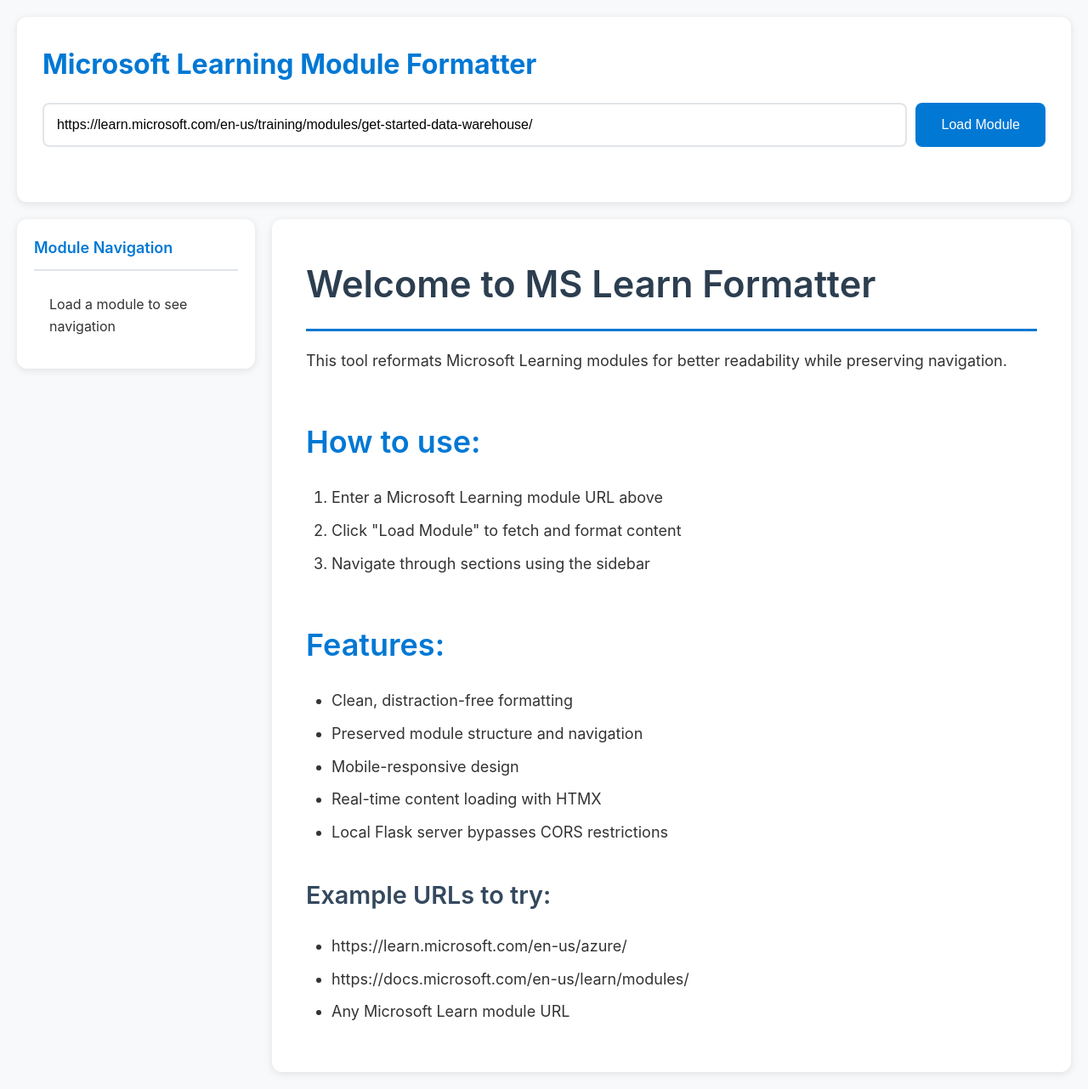
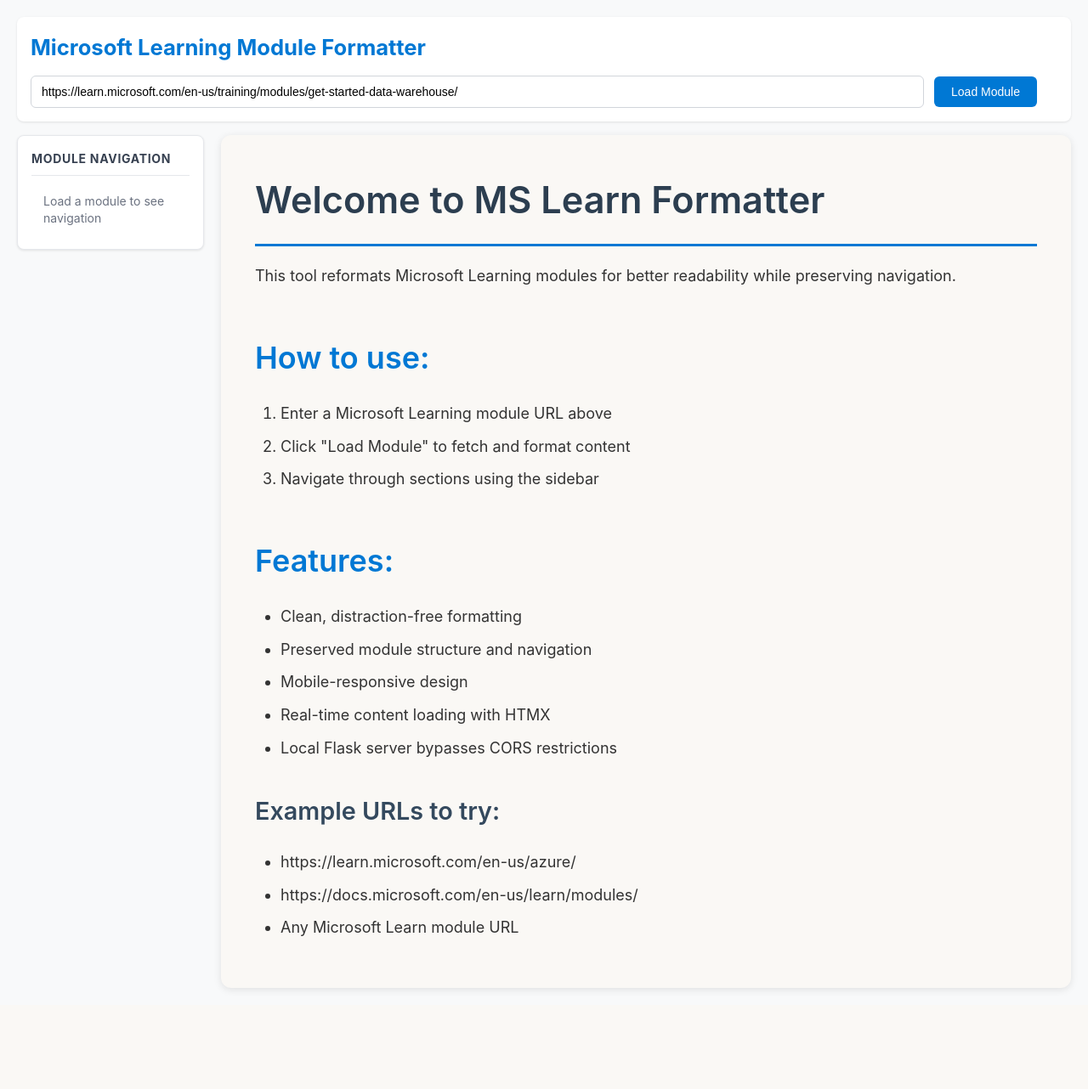
Before and after one commit to troyscott/mslearn-reader, a Flask app: page / in a window 1280 px wide. Shown: the whole page at 85% size. After the commit the page ends 1166 px from the top, so only its background shows below. Run offline with Flask 3, Linux system fonts and the light colour scheme; some libraries are stand-ins or nearby versions.

Commit message:
new navigation. smaller font .  decrease inputbox

```diff
--- a/templates/index.html
+++ b/templates/index.html
@@ -27,30 +27,31 @@
 
         .header {
             background: white;
-            border-radius: 12px;
-            padding: 30px;
-            margin-bottom: 20px;
-            box-shadow: 0 2px 10px rgba(0,0,0,0.1);
+            border-radius: 8px;
+            padding: 16px;
+            margin-bottom: 16px;
+            box-shadow: 0 1px 3px rgba(0,0,0,0.1);
         }
 
         .header h1 {
-            margin-bottom: 20px;
+            margin-bottom: 12px;
             color: #0078d4;
+            font-size: 1.6em;
         }
 
         .url-form {
             display: flex;
-            gap: 10px;
-            flex-wrap: wrap;
+            gap: 12px;
+            align-items: center;
+            flex-wrap: nowrap;
         }
 
         .url-input {
             flex: 1;
-            min-width: 300px;
-            padding: 15px;
-            border: 2px solid #e1e5e9;
-            border-radius: 8px;
-            font-size: 16px;
+            padding: 10px 12px;
+            border: 1px solid #d1d5db;
+            border-radius: 6px;
+            font-size: 14px;
         }
 
         .url-input:focus {
@@ -62,11 +63,12 @@
             background: #0078d4;
             color: white;
             border: none;
-            padding: 15px 30px;
-            border-radius: 8px;
-            font-size: 16px;
+            padding: 10px 20px;
+            border-radius: 6px;
+            font-size: 14px;
             cursor: pointer;
-            transition: background 0.3s;
+            transition: background 0.2s;
+            white-space: nowrap;
         }
 
         .load-btn:hover {
@@ -79,17 +81,19 @@
         }
 
         .messages {
-            margin-top: 15px;
-            min-height: 20px;
+            margin-left: 12px;
+            display: flex;
+            align-items: center;
         }
 
         .success {
             background: #d4edda;
             border: 1px solid #c3e6cb;
             color: #155724;
-            padding: 10px;
-            border-radius: 6px;
-            margin-bottom: 15px;
+            padding: 6px 12px;
+            border-radius: 4px;
+            font-size: 13px;
+            white-space: nowrap;
         }
 
         .error {
@@ -103,53 +107,61 @@
 
         .content-area {
             display: grid;
-            grid-template-columns: 280px 1fr;
+            grid-template-columns: 220px 1fr;
             gap: 20px;
             min-height: 500px;
         }
 
         .navigation {
-            background: white;
-            border-radius: 12px;
-            padding: 20px;
-            box-shadow: 0 2px 10px rgba(0,0,0,0.1);
+            background: #ffffff;
+            border-radius: 8px;
+            padding: 16px;
+            box-shadow: 0 1px 3px rgba(0,0,0,0.1);
             height: fit-content;
             position: sticky;
             top: 20px;
+            border: 1px solid #e5e7eb;
         }
 
         .nav-title {
-            font-size: 18px;
-            font-weight: 600;
-            margin-bottom: 15px;
-            color: #0078d4;
-            border-bottom: 2px solid #e1e5e9;
-            padding-bottom: 10px;
+            font-size: 14px;
+            font-weight: 700;
+            margin-bottom: 12px;
+            color: #374151;
+            text-transform: uppercase;
+            letter-spacing: 0.05em;
+            padding-bottom: 8px;
+            border-bottom: 1px solid #e5e7eb;
         }
 
         .nav-item {
-            padding: 12px 15px;
-            margin: 5px 0;
-            border-radius: 8px;
+            padding: 8px 12px;
+            margin: 2px 0;
+            border-radius: 6px;
             cursor: pointer;
-            transition: all 0.3s;
-            border-left: 3px solid transparent;
+            transition: all 0.2s ease;
+            font-size: 14px;
+            line-height: 1.4;
+            color: #6b7280;
+            border-left: 2px solid transparent;
         }
 
         .nav-item:hover {
-            background: #f8f9ff;
-            border-left-color: #0078d4;
+            background: #f9fafb;
+            border-left-color: #3b82f6;
+            color: #374151;
+            transform: translateX(2px);
         }
 
         .nav-item.active {
-            background: #e3f2fd;
-            color: #0078d4;
-            border-left-color: #0078d4;
-            font-weight: 600;
+            background: #eff6ff;
+            color: #1d4ed8;
+            border-left-color: #3b82f6;
+            font-weight: 500;
         }
 
         .main-content {
-            background: white;
+            background: #faf8f5;;
             border-radius: 12px;
             padding: 40px;
             box-shadow: 0 2px 10px rgba(0,0,0,0.1);
@@ -340,9 +352,8 @@
                     Load Module
                     <span class="htmx-indicator">Loading...</span>
                 </button>
+                <div id="messages" class="messages"></div>
             </form>
-
-            <div id="messages" class="messages"></div>
         </div>
 
         <div class="content-area">
```
